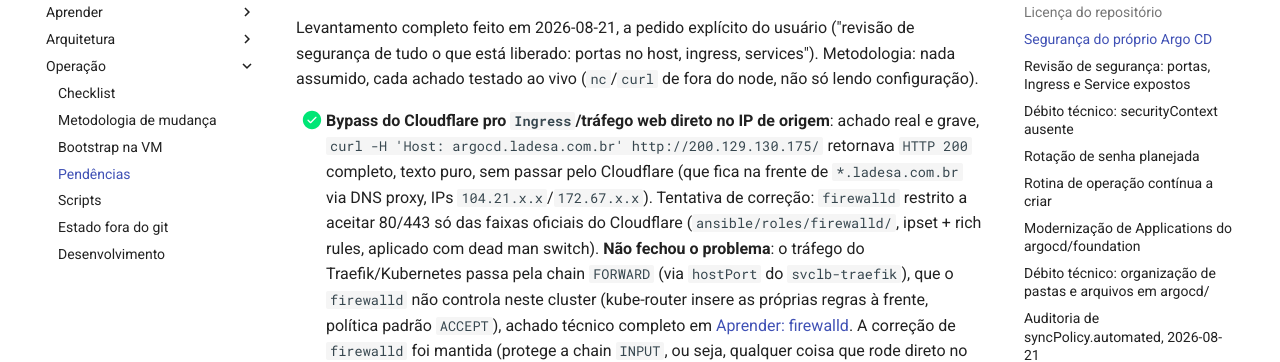
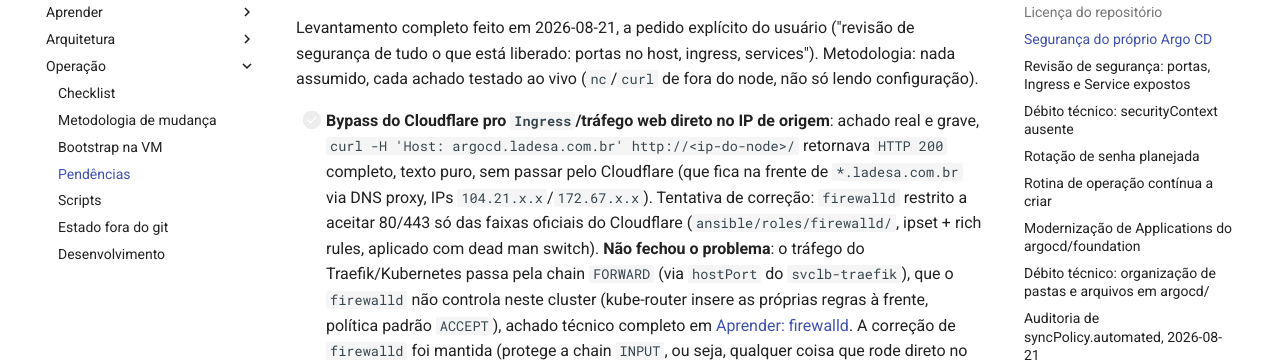
Before and after one commit to ladesa-ro/infrastructure, an MkDocs documentation site: the page built from docs/operacao/pendencias.md, in a window 1280 px wide and 900 px high, scrolled down 3656 px. Shown: the part 123-485 px from the top of the window. Built offline with MkDocs 1.6.1 and Material for MkDocs 9.7.7, drawn with Linux system fonts in a browser that asks for light colours; comment, search, counter and statistics services are not loaded; part of the change alters nothing that is shown.

Commit message:
docs: reopen cloudflare bypass and drop node ip

```diff
--- a/docs/operacao/pendencias.md
+++ b/docs/operacao/pendencias.md
@@ -34,7 +34,7 @@ Achados da auditoria de 2026-08-21 (ver [Aprender: Argo CD](../aprender/argocd.m
 
 Levantamento completo feito em 2026-08-21, a pedido explícito do usuário ("revisão de segurança de tudo o que está liberado: portas no host, ingress, services"). Metodologia: nada assumido, cada achado testado ao vivo (`nc`/`curl` de fora do node, não só lendo configuração).
 
-- [x] **Bypass do Cloudflare pro `Ingress`/tráfego web direto no IP de origem**: achado real e grave, `curl -H 'Host: argocd.ladesa.com.br' http://200.129.130.175/` retornava `HTTP 200` completo, texto puro, sem passar pelo Cloudflare (que fica na frente de `*.ladesa.com.br` via DNS proxy, IPs `104.21.x.x`/`172.67.x.x`). Tentativa de correção: `firewalld` restrito a aceitar 80/443 só das faixas oficiais do Cloudflare (`ansible/roles/firewalld/`, ipset + rich rules, aplicado com dead man switch). **Não fechou o problema**: o tráfego do Traefik/Kubernetes passa pela chain `FORWARD` (via `hostPort` do `svclb-traefik`), que o `firewalld` não controla neste cluster (kube-router insere as próprias regras à frente, política padrão `ACCEPT`), achado técnico completo em [Aprender: firewalld](../aprender/firewalld.md#firewalld-nao-protege-trafego-roteado-pro-kubernetes-achado-real-em-2026-08-21). A correção de `firewalld` foi mantida (protege a chain `INPUT`, ou seja, qualquer coisa que rode direto no host, não só o Kubernetes), mas o achado original (bypass do Cloudflare pra tráfego web) **continua aberto**. Decisão registrada: não mexer mais sem decidir antes entre firewall externo à VM (mais seguro, depende de saber quem hospeda) ou `NetworkPolicy` do Kubernetes (não compete com o kube-router, mas nunca testada aqui).
+- [ ] **Bypass do Cloudflare pro `Ingress`/tráfego web direto no IP de origem**: achado real e grave, `curl -H 'Host: argocd.ladesa.com.br' http://<ip-do-node>/` retornava `HTTP 200` completo, texto puro, sem passar pelo Cloudflare (que fica na frente de `*.ladesa.com.br` via DNS proxy, IPs `104.21.x.x`/`172.67.x.x`). Tentativa de correção: `firewalld` restrito a aceitar 80/443 só das faixas oficiais do Cloudflare (`ansible/roles/firewalld/`, ipset + rich rules, aplicado com dead man switch). **Não fechou o problema**: o tráfego do Traefik/Kubernetes passa pela chain `FORWARD` (via `hostPort` do `svclb-traefik`), que o `firewalld` não controla neste cluster (kube-router insere as próprias regras à frente, política padrão `ACCEPT`), achado técnico completo em [Aprender: firewalld](../aprender/firewalld.md#firewalld-nao-protege-trafego-roteado-pro-kubernetes-achado-real-em-2026-08-21). A correção de `firewalld` foi mantida (protege a chain `INPUT`, ou seja, qualquer coisa que rode direto no host, não só o Kubernetes), mas o achado original (bypass do Cloudflare pra tráfego web) **continua aberto**. Decisão registrada: não mexer mais sem decidir antes entre firewall externo à VM (mais seguro, depende de saber quem hospeda) ou `NetworkPolicy` do Kubernetes (não compete com o kube-router, mas nunca testada aqui).
 - [x] **NodePorts do cluster, achado positivo**: testado ao vivo (`nc` de fora do node) contra os 13 `Service` do tipo `NodePort`/`LoadBalancer` além do próprio Traefik (`adminer` 30001, `minio` 30900/30901, `ladesa-ro-api` 30679, `ladesa-ro-dev` 31138, `ladesa-ro-docs` 32216, `ladesa-ro-timetable-*` 31114/32565, `ladesa-ro-web` 31067, `ladesa-ro-sso` 32029, `rabbitmq-amqp`/`rabbitmq-web` 32424/32423): **todos bloqueados de verdade** da internet real, só 22/80/443 respondem. Isso **corrige uma suposição antiga** em [Foundation](../arquitetura/foundation.md) (que dizia "provavelmente NAT de algum roteador... não documentado"): não há NAT nenhum pra essas portas, o `firewalld` já bloqueava (a chain `INPUT` funciona normalmente pra portas que não são de `Service` roteado via `hostPort`/`LoadBalancer`, só o caso do Traefik acima é diferente). Sem ação necessária, achado só de correção de registro.
 - [ ] **SSH com `PermitRootLogin yes`**: autenticação por senha já desabilitada (`PasswordAuthentication no`), mas o login direto como `root` via chave continua permitido, em vez do padrão mais restrito `PermitRootLogin prohibit-password` (tecnicamente equivalente em segurança pra login por chave, mas é a forma explícita recomendada) ou de exigir um usuário não-root com `sudo`. Não alterado agora: toda esta sessão (e presumivelmente a operação normal do cluster) depende de SSH direto como `root`, mudar isso é uma decisão que afeta o fluxo de acesso operacional, não só uma linha de config.
 
```
